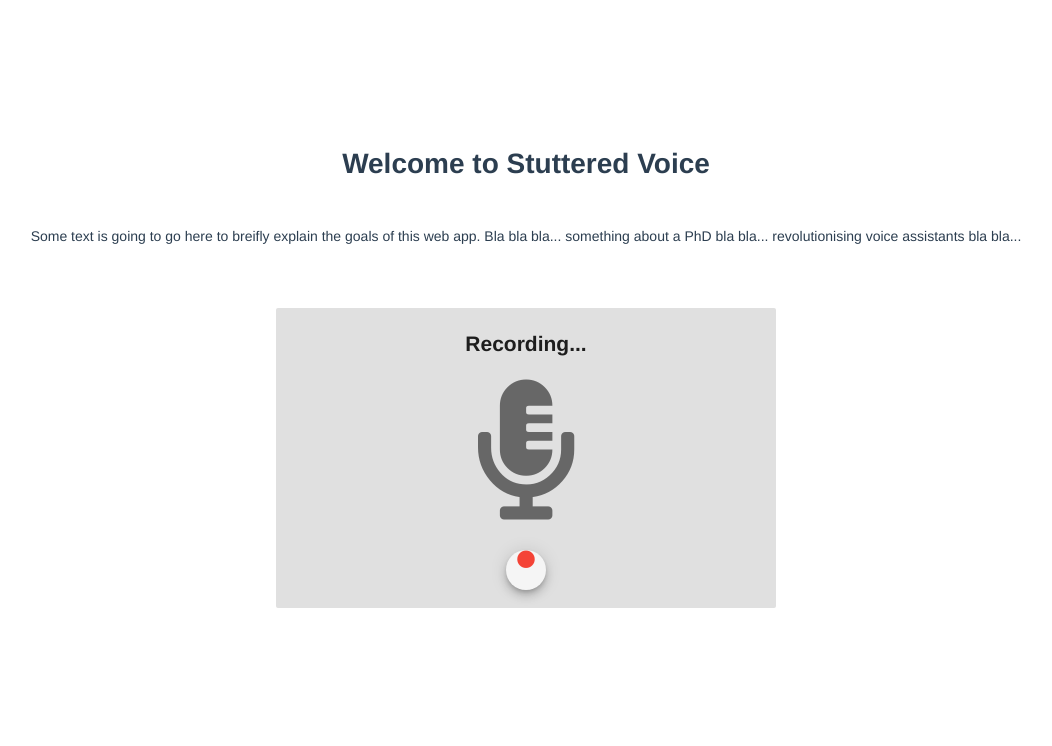
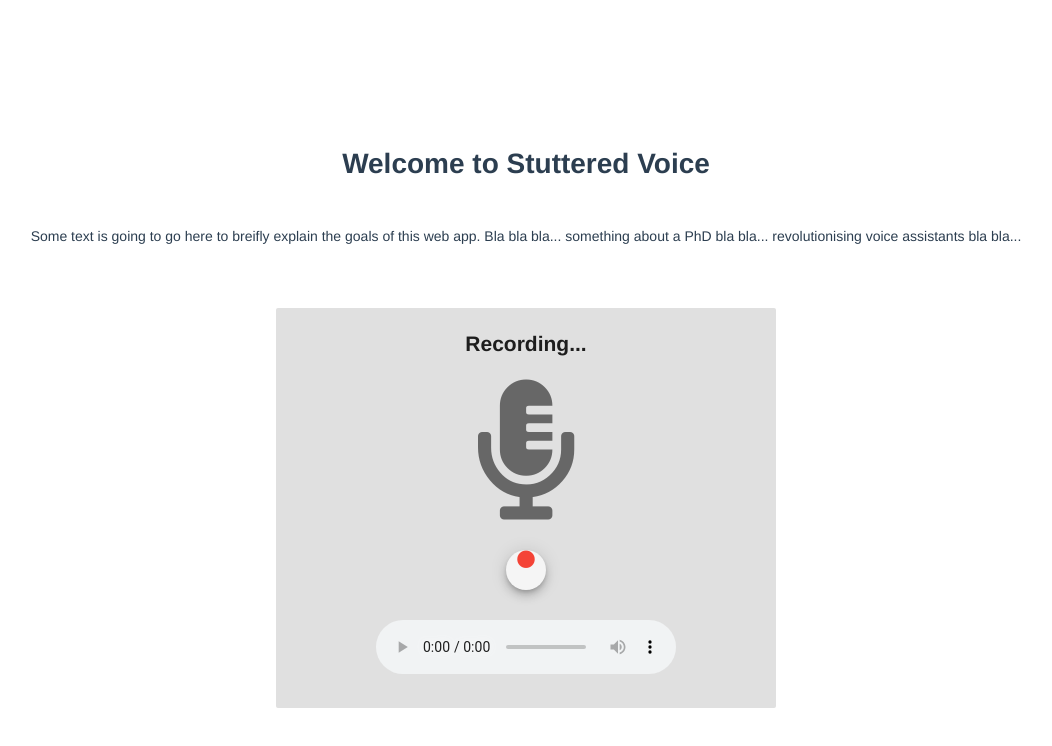
Before and after one commit to DarthEmpty/stammered-voice, a Vue app: page / in a window 1280 px wide. Shown: the top 746 px of the page, without its empty margins (114-1166 px from the left). Built offline with nearby package versions, Linux system fonts and the light colour scheme; no server answers.

Commit message:
Allow for recordings to be played back

```diff
--- a/src/components/Recorder.vue
+++ b/src/components/Recorder.vue
@@ -3,21 +3,21 @@
     <v-flex>
       <v-sheet
         class="pa-4"
-        height="300"
+        height="400"
         width="500"
         color="grey lighten-2"
       >
         <v-layout align-center justify-space-around column fill-height>
 
-          <v-flex shrink>
+          <v-flex>
             <h2>Recording...</h2>
           </v-flex>
 
-          <v-flex grow class="pa-4">
+          <v-flex class="pa-4">
             <v-icon>fas fa-microphone-alt fa-10x</v-icon>
           </v-flex>
 
-          <v-flex shrink>
+          <v-flex>
             <v-btn fab small
               color="primary"
               :loading="loading"
@@ -26,6 +26,10 @@
             >
               <v-icon color="red">fas fa-{{ iconState }}</v-icon>
             </v-btn>
+          </v-flex>
+
+          <v-flex class="pa-4">
+            <audio id="player" ref="player" controls />
           </v-flex>
 
         </v-layout>
@@ -37,7 +41,7 @@
 
 
 <script>
-import { RecordRTCPromisesHandler, invokeSaveAsDialog } from "recordrtc"
+import { RecordRTCPromisesHandler } from "recordrtc"
 
 export default {
   name: "Recorder",
@@ -63,22 +67,17 @@ export default {
     async stopRecording() {
       await this.recorder.stopRecording()
       let blob = await this.recorder.getBlob()
-      invokeSaveAsDialog(blob)
+      this.$refs.player.src = URL.createObjectURL(blob)
     },
 
     async toggleRecording() {
       if (this.iconState === "circle") {
-        // this.startRecording()
+        this.startRecording()
         this.iconState = "stop"
+
       } else {
         this.loading = true
-        // await this.stopRecording()
-
-        // dummy code:
-        const sleep = ms => new Promise(resolve => setTimeout(resolve, ms))
-        await sleep(2000)
-        // dummy code end
-
+        await this.stopRecording()
         this.loading = false
         this.iconState = "circle"
       }
```
